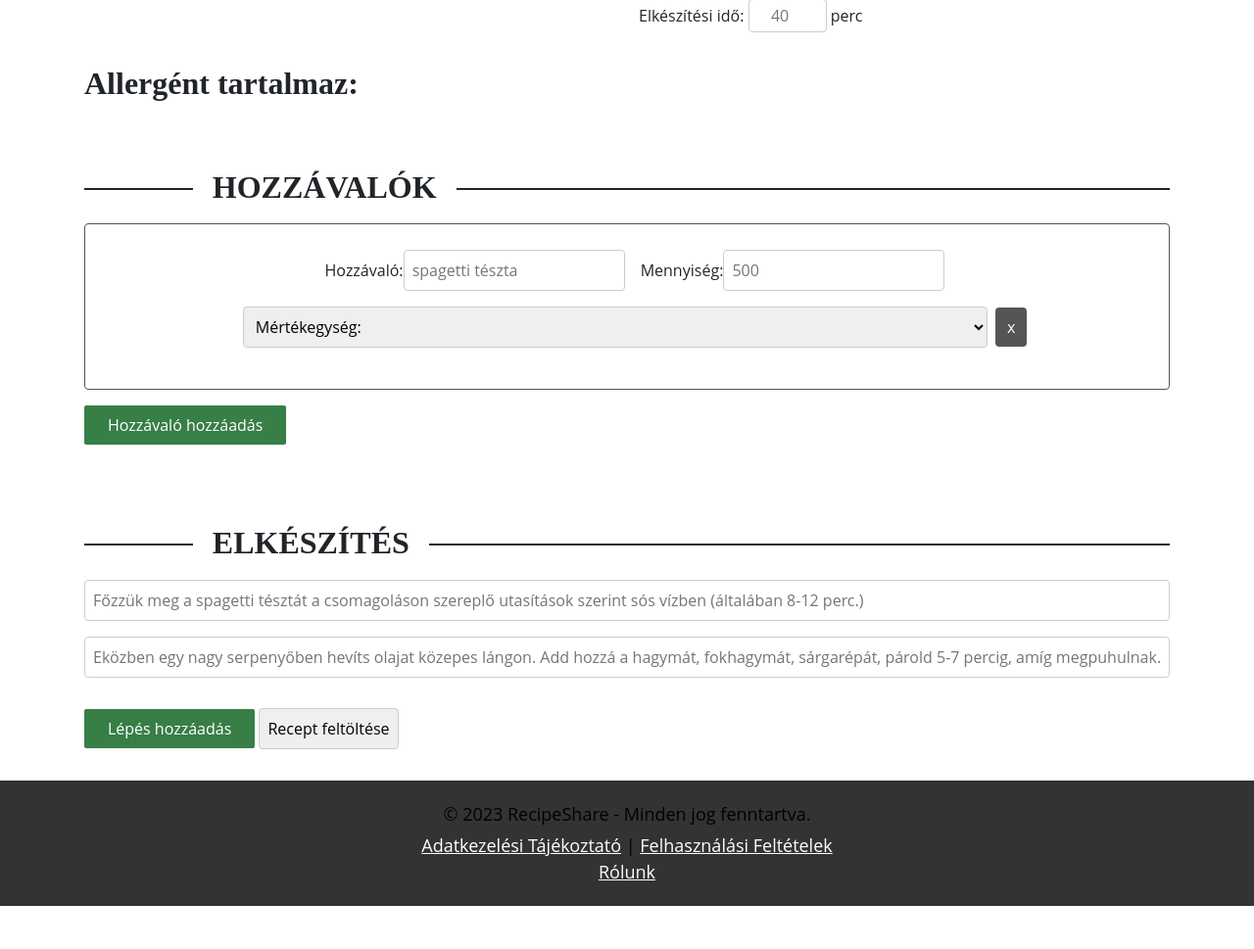
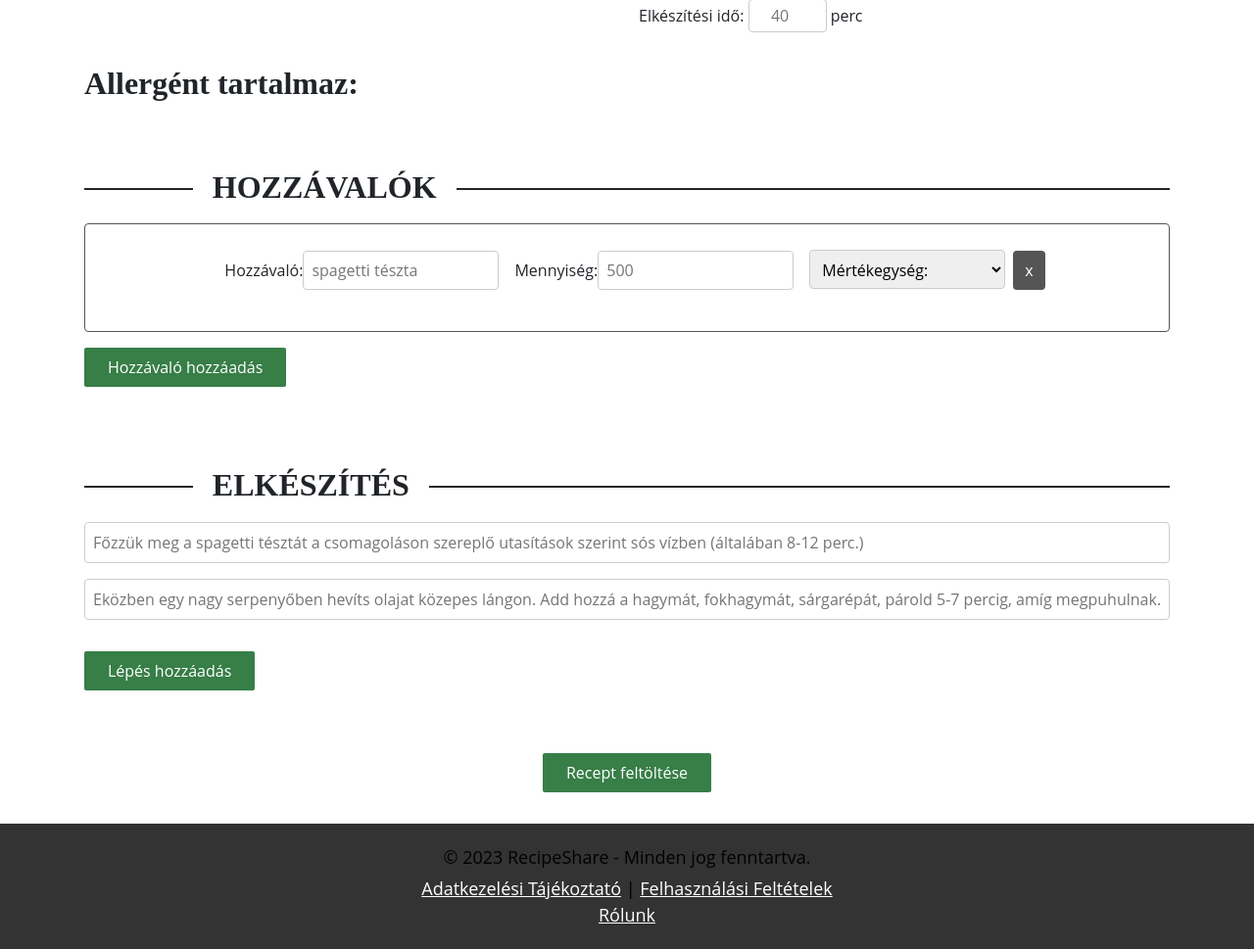
Before and after one commit to KT1M1/Project, a PHP site: page /page/upload_recipe in a window 1280 px wide. Shown: the part 857-1826 px from the top of the page at 98% size. Before the commit the page ends 1782 px from the top, so only its background shows below. Run offline with PHP 8.4, Linux system fonts and the light colour scheme; the visitor is signed in with stand-in values (Sample User, id 1); data that the repository does not hold is empty.

Commit message:
Small Updates to Recipe Upload for Improved Functionality

```diff
--- a/client/assets/css/upload.css
+++ b/client/assets/css/upload.css
@@ -124,8 +124,6 @@
     border-radius: 8px;
 }
 
-
-
 /*Diet, Intolerance*/
 .diet-container{
     display: flex;
@@ -213,6 +211,8 @@
     padding: 8px;
     border: 1px solid #ccc;
     border-radius: 4px;
+    width: 200px;
+    height: 40px;
 }
 
 
@@ -258,3 +258,8 @@
 .remove-btn:hover {
     background-color: #e60000;
 }
+
+.submit-div{
+    margin-top: 2rem;
+    text-align: center;
+}
--- a/client/assets/js/upload.js
+++ b/client/assets/js/upload.js
@@ -48,8 +48,6 @@
 
 
 
-
-
 function triggerFileInput() {
     document.getElementById('file-input').click();
 }
@@ -87,10 +85,10 @@
     newIngredient.className = "hozzavalo-div";
     newIngredient.innerHTML = `
         <label class="hozzavalo-lbl">Hozzávaló:</label>
-        <input type="text" class="hozzavalo" name="hozzavalo_nev[]" required>
+        <input type="text" class="hozzavalo" name="ingredient_name[]" required>
 
         <label class="hozzavalo-lbl">Mennyiség:</label>
-        <input type="number" class="hozzavalo" name="hozzavalo_mennyiseg[]" min="1" required>
+        <input type="number" class="hozzavalo" name="ingredient_quantity[]" min="1" required>
 
         ${units_template}
 
@@ -104,7 +102,7 @@
     var newStep = document.createElement("div");
     newStep.className = "lepes-div";
     newStep.innerHTML = `
-        <input type="text" class="lepes lepes-x" name="lepes[]" required>
+        <input type="text" class="lepes lepes-x" name="step[]" required>
         <button type="button" class="remove-btn" onclick="removeElement(this)">x</button>
     `;
 
--- a/client/pages/upload_recipe.php
+++ b/client/pages/upload_recipe.php
@@ -175,7 +175,10 @@
     <!-- Új lépés mezők hozzáadása gomb -->
     <button type="button" class="add-btn" onclick="addStep()">Lépés hozzáadás</button>
 
-   <input type="submit" value="Recept feltöltése">
+    <div class="submit-div">
+        <input class="add-btn" type="submit" value="Recept feltöltése">
+   </div>
+
 </div>
 
 <input type="hidden" name="upload" value="1">
@@ -184,7 +187,7 @@
 <script>
     categories = <?php echo json_encode($cat_hierarchy); ?>;
 
-    units_template = `<select class="hozzavalo hozzavalo-lbl" name="hozzavalo_mertekegyseg[]">
+    units_template = `<select class="hozzavalo hozzavalo-lbl" name="ingredient_unit[]">
                     <option selected="true" disabled="disabled">Mértékegység:</option>
                     <?php
                     foreach ($units as $unit) {
```
